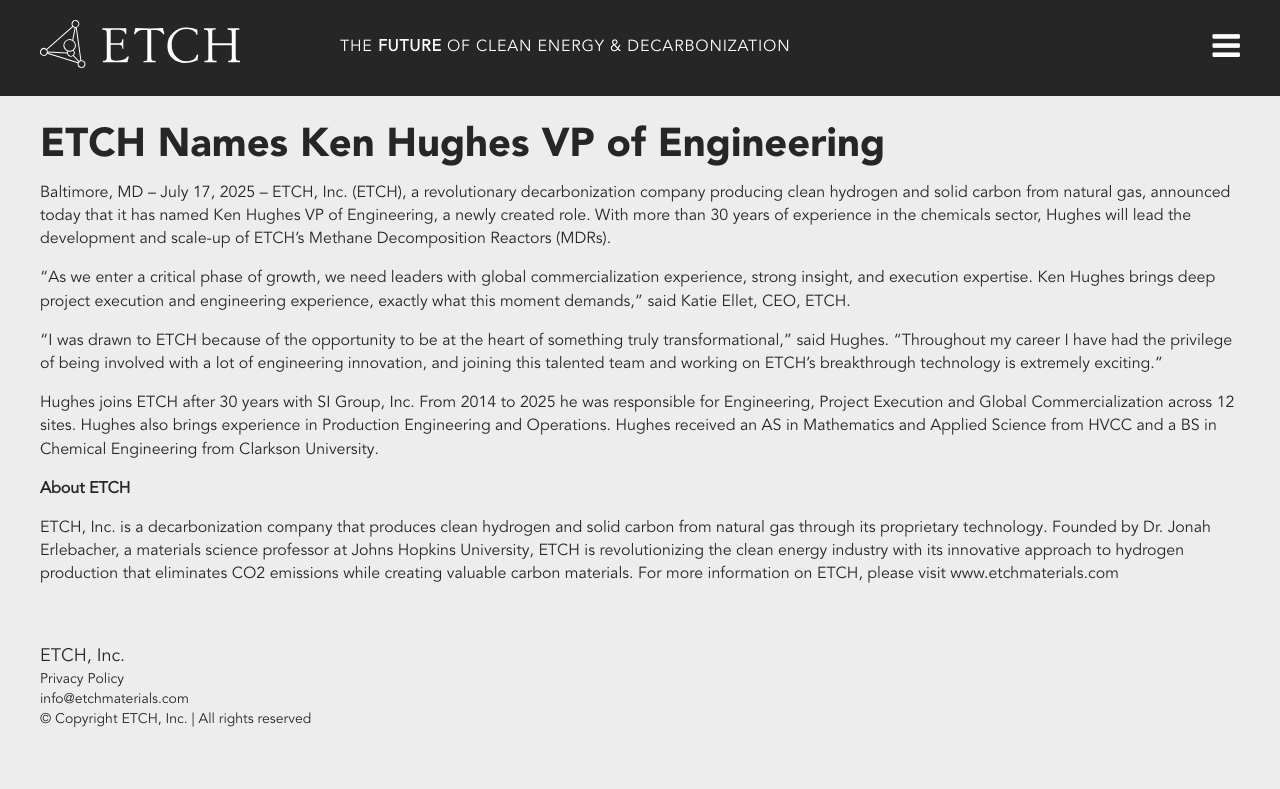
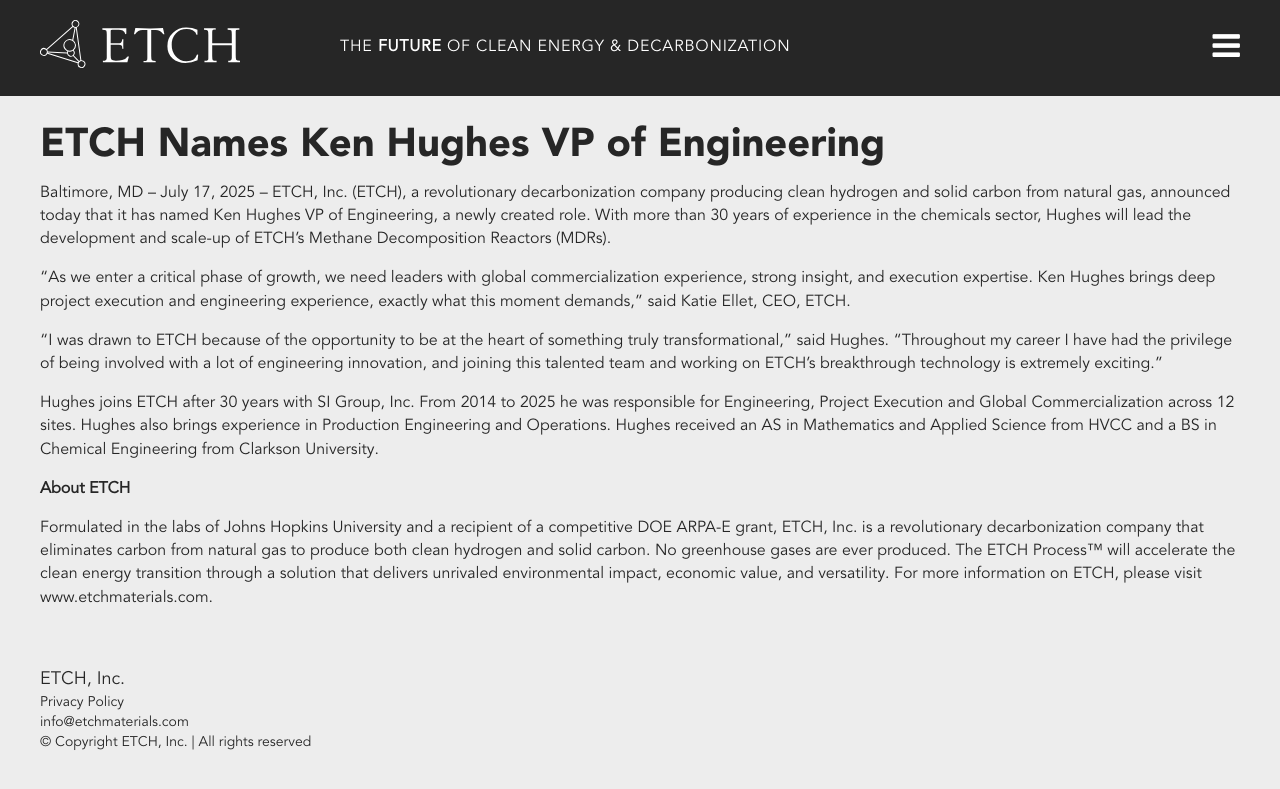
Before and after one commit to weareoutright/etchmaterials_jekyll, a Jekyll site: the page built from _posts/2025-07-17-ETCH_Names_Ken_Hughes_VP_of_Engineering.markdown, in a window 1280 px wide. Shown: the top 789 px of the page. Built offline with Jekyll 4.4.1, drawn with Linux system fonts in a browser that asks for light colours.

Commit message:
update press release footer
Signed-off-by: Tim Arnold <tim@weareoutright.com>

```diff
--- a/_posts/2025-07-17-ETCH_Names_Ken_Hughes_VP_of_Engineering.markdown
+++ b/_posts/2025-07-17-ETCH_Names_Ken_Hughes_VP_of_Engineering.markdown
@@ -42,6 +42,6 @@ received an AS in Mathematics and Applied Science from HVCC and a
 BS in Chemical Engineering from Clarkson University.</p>
 
 <p style="font-weight:700">About ETCH</p>
-<p>ETCH, Inc. is a decarbonization company that produces clean hydrogen and solid carbon from natural gas through its proprietary technology. Founded by Dr. Jonah Erlebacher, a materials science professor at Johns Hopkins University, ETCH is revolutionizing the clean energy industry with its innovative approach to hydrogen production that eliminates CO2 emissions while creating valuable carbon materials. For more information on ETCH, please visit www.etchmaterials.com </p>
+<p>Formulated in the labs of Johns Hopkins University and a recipient of a competitive DOE ARPA-E grant, ETCH, Inc. is a revolutionary decarbonization company that eliminates carbon from natural gas to produce both clean hydrogen and solid carbon. No greenhouse gases are ever produced. The ETCH Process™ will accelerate the clean energy transition through a solution that delivers unrivaled environmental impact, economic value, and versatility. For more information on ETCH, please visit www.etchmaterials.com.</p>
 
 </div>
```
